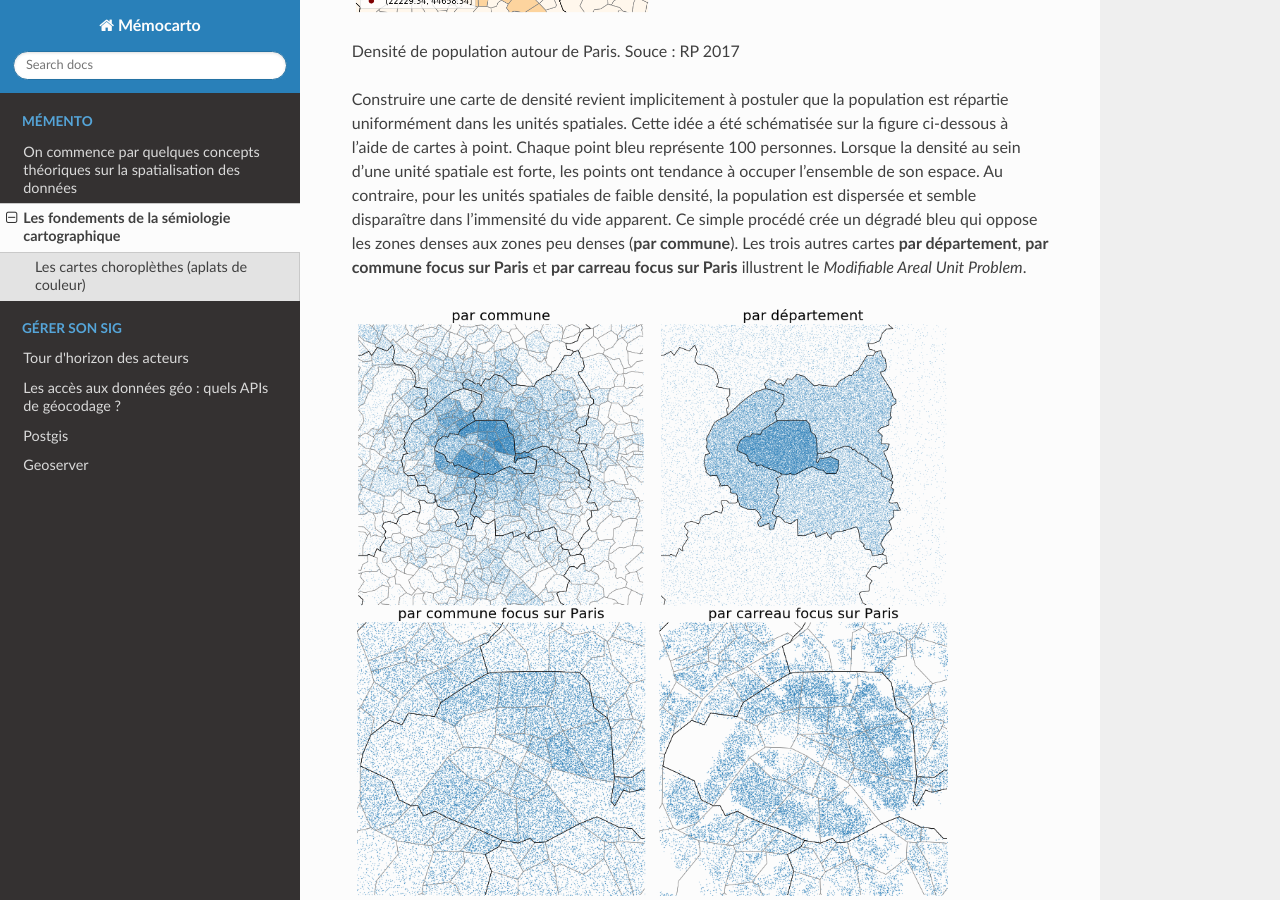
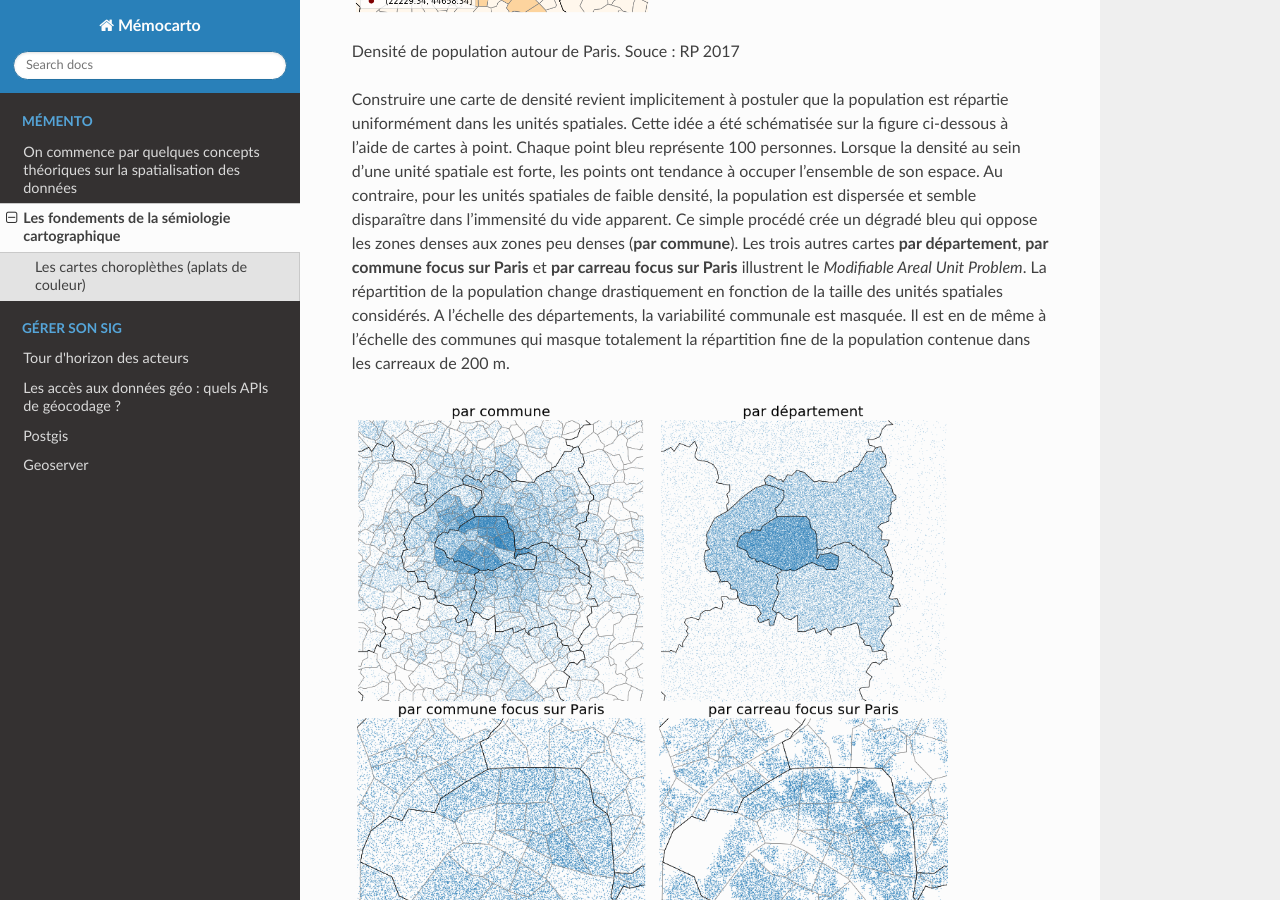
Before and after one commit to JulieDjidji/memocarto, a Sphinx documentation site: the page built from doc/source/semio.rst, in a window 1280 px wide and 900 px high, scrolled down 821 px. Built offline with Sphinx 7.4.7 and the Read the Docs theme 2.0.0, drawn with Linux system fonts in a browser that asks for light colours; pages that are not in the unit, such as notebooks, are missing from menus.

Commit message:
Update semio.rst

```diff
--- a/doc/source/semio.rst
+++ b/doc/source/semio.rst
@@ -12,7 +12,7 @@
    :width: 300
 Densité de population autour de Paris. Souce :  RP 2017
 
-Construire une carte de densité revient implicitement à postuler que la population est répartie uniformément dans les unités spatiales. Cette idée a été schématisée sur la figure ci-dessous à l'aide de cartes à point. Chaque point bleu représente 100 personnes. Lorsque la densité au sein d'une unité spatiale est forte, les points ont tendance à occuper l'ensemble de son espace. Au contraire, pour les unités spatiales de faible densité, la population est dispersée et semble disparaître dans l'immensité du vide apparent. Ce simple procédé crée un dégradé bleu qui oppose les zones denses aux zones peu denses (**par commune**). Les trois autres cartes **par département**, **par commune focus sur Paris** et **par carreau focus sur Paris** illustrent le *Modifiable Areal Unit Problem*.
+Construire une carte de densité revient implicitement à postuler que la population est répartie uniformément dans les unités spatiales. Cette idée a été schématisée sur la figure ci-dessous à l'aide de cartes à point. Chaque point bleu représente 100 personnes. Lorsque la densité au sein d'une unité spatiale est forte, les points ont tendance à occuper l'ensemble de son espace. Au contraire, pour les unités spatiales de faible densité, la population est dispersée et semble disparaître dans l'immensité du vide apparent. Ce simple procédé crée un dégradé bleu qui oppose les zones denses aux zones peu denses (**par commune**). Les trois autres cartes **par département**, **par commune focus sur Paris** et **par carreau focus sur Paris** illustrent le *Modifiable Areal Unit Problem*. La répartition de la population change drastiquement en fonction de la taille des unités spatiales considérés. A l'échelle des départements, la variabilité communale est masquée. Il est en de même à l'échelle des communes qui masque totalement la répartition fine de la population contenue dans les carreaux de 200 m.
 
 
 .. figure:: _static/densite.png
```
